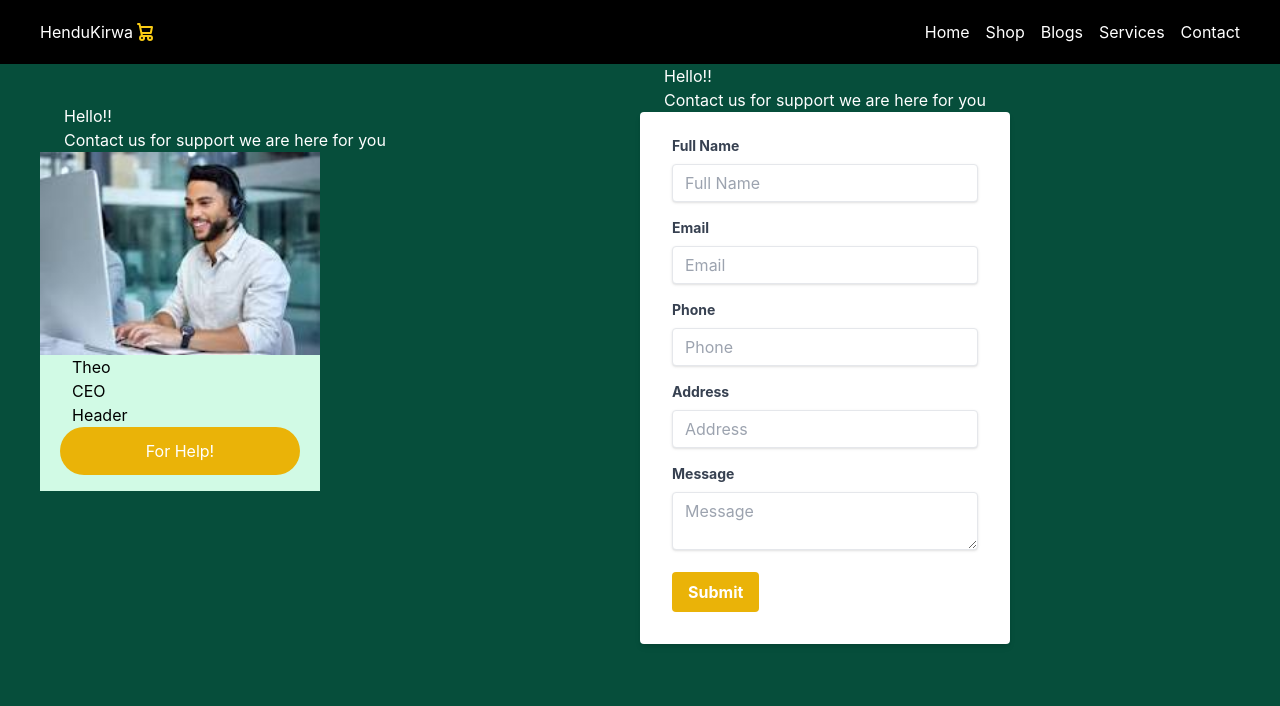
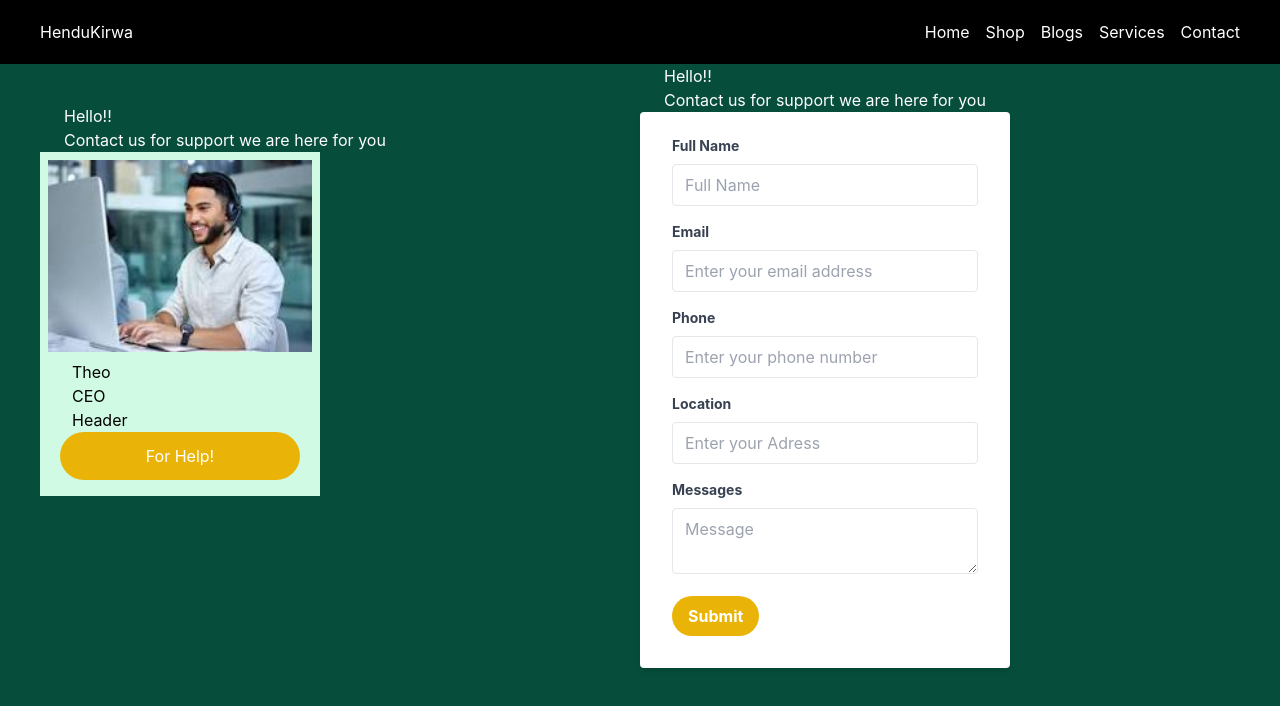
Before and after one commit to muhayimanatheo/classreact, a React (Create React App) app in the folder react-ecommerce/: page /contact in a window 1280 px wide. Shown: the top 706 px of the page. Built offline with nearby package versions, Linux system fonts and the light colour scheme.

Commit message:
Date send in JSON well

```diff
--- a/react-ecommerce/src/components/contact.js
+++ b/react-ecommerce/src/components/contact.js
@@ -1,6 +1,41 @@
-import React from 'react';
+import React,{useState} from 'react';
 import logo from '../images/customer.jpeg';
+
 function Contacts (){
+
+    //
+    const [formData, setFormData] = useState({
+        fullName: '',
+        email: '',
+        phone: '',
+        address: '',
+        message: ''
+    });
+
+    // Event handler to update form data
+    const handleChange = (e) => {
+        const { name, value } = e.target;
+        setFormData(prevState => ({
+            prevState,
+            [name]: value
+        }));
+    };
+
+    // Function to handle form submission
+    const handleSubmit = () => {
+        // Convert form data to JSON format
+        const jsonData = [
+            {
+                fullName: formData.fullName,
+                email: formData.email,
+                phone: formData.phone,
+                address: formData.address,
+                message: formData.message
+            }
+        ];
+        console.log(jsonData); // You can send this data to an API or perform other actions
+    };
+
     const productData = [
         {
             id: 1,
@@ -20,7 +55,7 @@ function Contacts (){
                     {productData.map((data, index)=>(
                         <div key={index} className=''>
                             <div className=''>
-                                <img src={data.photo} alt="" className='w-full' />
+                                <img src={data.photo} alt="" className='w-full p-2' />
                                 </div>
                                 <h1 className='text-black font-semi-bold  mx-8'>{data.name}</h1>
                                 <h1 className='text-black font-semi-bold  mx-8'>{data.title}</h1>
@@ -32,51 +67,72 @@ function Contacts (){
                 </div>
             </div>
             <div>
-                <h1 className="text-white mx-6">Hello!!<br/>Contact us for support we are here for you</h1>
-                <div className=''>
-                     <form class="bg-white shadow-md rounded px-8 pt-6 pb-8 mb-4">
-                          <div class="mb-4">
-                             <label class="block text-gray-700 text-sm font-bold mb-2" for="fullname">Full Name</label>
-                                 <input class="shadow appearance-none border rounded w-full py-2 px-3 text-gray-700 leading-tight focus:outline-none focus:shadow-outline" id="fullname" type="text" placeholder="Full Name"/>
+            <h1 className="text-white mx-6">Hello!!<br />Contact us for support we are here for you</h1>
+            <form
+                        onClick={handleSubmit} className="bg-white shadow-md rounded px-8 pt-6 pb-8 mb-4">
+                <div className="grid grid-cols-span-2">
+                    <div className="mb-4">
+                        <label className="block text-gray-700 text-sm font-bold mb-2" htmlFor="fullName">Full Name</label>
+                        <input
+                            className="border rounded w-full py-2 px-3 focus:outline-none focus:shadow-outline"
+                            type="text"
+                            id="fullName"
+                            name="fullName"
+                            placeholder="Full Name"
+                            value={formData.fullName}
+                            onChange={handleChange}
+                        />
                     </div>
-                          <div class="mb-4">
-                <label class="block text-gray-700 text-sm font-bold mb-2" for="email">
-                    Email
-                </label>
-                <input class="shadow appearance-none border rounded w-full py-2 px-3 text-gray-700 leading-tight focus:outline-none focus:shadow-outline" id="email" type="email" placeholder="Email"/>
+                    <div className="mb-4">
+                        <label className="block text-gray-700 text-sm font-bold mb-2" htmlFor="email">Email</label>
+                        <input
+                            className="border rounded w-full py-2 px-3 focus:outline-none focus:shadow-outline"
+                            type="text"
+                            name="email"
+                            placeholder="Enter your email address"
+                            value={formData.email}
+                            onChange={handleChange}
+                        />
                     </div>
-
-            <div class="mb-4">
-                <label class="block text-gray-700 text-sm font-bold mb-2" for="phone">
-                    Phone
-                </label>
-                <input class="shadow appearance-none border rounded w-full py-2 px-3 text-gray-700 leading-tight focus:outline-none focus:shadow-outline" id="phone" type="tel" placeholder="Phone"/>
+                    <div className="mb-4">
+                        <label className="block text-gray-700 text-sm font-bold mb-2" htmlFor="phone">Phone</label>
+                        <input
+                            className="border rounded w-full py-2 px-3 focus:outline-none focus:shadow-outline"
+                            type="text"
+                            name="phone"
+                            placeholder="Enter your phone number"
+                            value={formData.phone}
+                            onChange={handleChange}
+                        />
                     </div>
-
-            <div class="mb-4">
-                <label class="block text-gray-700 text-sm font-bold mb-2" for="address">
-                    Address
-                </label>
-                <input class="shadow appearance-none border rounded w-full py-2 px-3 text-gray-700 leading-tight focus:outline-none focus:shadow-outline" id="address" type="text" placeholder="Address"/>
+                    <div className="mb-4">
+                        <label className="block text-gray-700 text-sm font-bold mb-2" htmlFor="address">Location</label>
+                        <input
+                            className="border rounded w-full py-2 px-3 focus:outline-none focus:shadow-outline"
+                            type="text"
+                            name="address"
+                            placeholder="Enter your Adress"
+                            value={formData.address}
+                            onChange={handleChange}
+                        />
                     </div>
-
-            <div class="mb-4">
-                <label class="block text-gray-700 text-sm font-bold mb-2" for="message">
-                    Message
-                </label>
-                <textarea class="shadow appearance-none border rounded w-full py-2 px-3 text-gray-700 leading-tight focus:outline-none focus:shadow-outline" id="message" placeholder="Message"></textarea>
+                    <div className="mb-4">
+                        <label className="block text-gray-700 text-sm font-bold mb-2" htmlFor="message">Messages</label>
+                        <textarea type="text" className=" border rounded w-full py-2 px-3"
+                        placeholder="Message" name="message" value={formData.message} onChange={handleChange}></textarea>
                     </div>
-
-            <div class="flex items-center justify-between">
-                <button class="bg-[#eab308] hover:bg-blue-700 text-white font-bold py-2 px-4 rounded focus:outline-none focus:shadow-outline object-center" type="button">
+                </div>
+                <div className="flex items-center justify-between">
+                    <button
+                        className="bg-[#eab308] text-white font-bold py-2 px-4 rounded-full m"
+                        type="submit"
+                    >
                         Submit
                     </button>
                 </div>
             </form>
         </div>
             </div>
-        </div>
-
     </>
     );
 }
--- a/react-ecommerce/src/components/home.js
+++ b/react-ecommerce/src/components/home.js
@@ -1,7 +1,10 @@
 import React from "react";
 import {} from "react-router-dom";
 function Home() {
-  return <h1>Home</h1>;
+  return (
+  <div>
+    <h1>Home</h1>
+  </div>);
 };
 
 export default Home;
--- a/react-ecommerce/src/components/parent.js
+++ b/react-ecommerce/src/components/parent.js
@@ -6,15 +6,13 @@ import {Outlet, Link} from 'react-router-dom';
     return (
         <>
         <div className="">
-             <nav class="flex bg-black p-5">
+             <nav className="flex bg-black p-5">
                 <div className="w-1/2 mx-5">
                     <h1 className="text-white flex">
-                        HenduKirwa<svg class="w-6 h-6 text-[#facc15] dark:text-white" aria-hidden="true" xmlns="http://www.w3.org/2000/svg" fill="none" viewBox="0 0 24 24">
-    <path stroke="currentColor" stroke-linecap="round" stroke-linejoin="round" stroke-width="2" d="M5 4h1.5L9 16m0 0h8m-8 0a2 2 0 1 0 0 4 2 2 0 0 0 0-4Zm8 0a2 2 0 1 0 0 4 2 2 0 0 0 0-4Zm-8.5-3h9.3L19 7H7.3"/>
-  </svg>
+                        HenduKirwa
                     </h1>
                 </div>
-        <ul class="flex space-x-4 text-white ml-auto mx-5">
+            <ul className="flex space-x-4 text-white ml-auto mx-5">
                 <li><Link to="/">Home</Link></li>
                 <li><Link to="/blogs">Shop</Link></li>
                 <li><Link to="/blogs">Blogs</Link></li>
```
Lines whose indentation alone changed are shown as unchanged.
